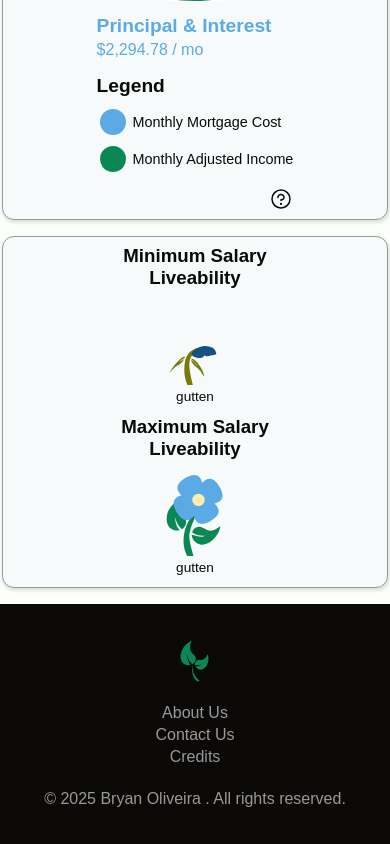
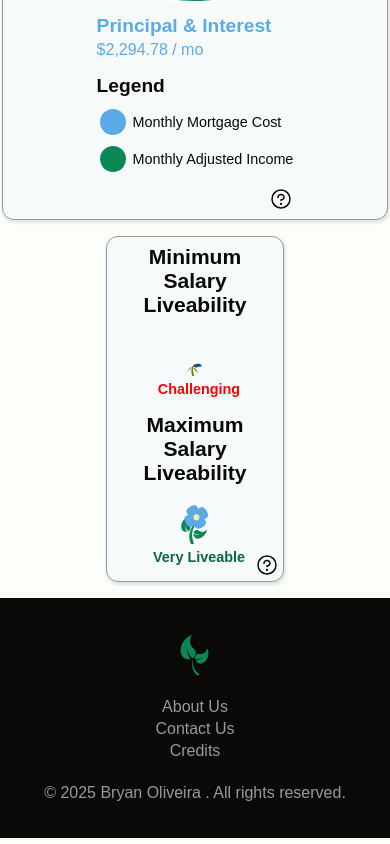
Before and after one commit to BryOliveira/live-able, a Next.js app in the folder liveable/: page /tools/calc in a window 390 px wide. Shown: the part 1613-2457 px from the top of the page. Built offline with nearby package versions, Linux system fonts and the light colour scheme; a web font is replaced by a local one.

Commit message:
fixed plants for mobile, realized calcualtor is wrong.

```diff
--- a/liveable/src/app/components/tools/calc/flowerwrapper.tsx
+++ b/liveable/src/app/components/tools/calc/flowerwrapper.tsx
@@ -1,5 +1,6 @@
 import Flower from './svg/flower';
 import WiltingFlower from './svg/wiltingflower';
+import { QuestionIcon } from '@phosphor-icons/react';
 import { formResultsProps } from './graphwrapper';
 import * as Tool from '@/lib/utils/tools';
 
@@ -12,24 +13,86 @@ export default function FlowerWrapper({ formResults }: formResultsProps) {
   const maxPercent = monthlyCost / maxIncome;
 
 
+  const getFlowerScale = (percentIncome: number, isHealthy: boolean) => {
+    if (isHealthy) {
+      return Math.min(1.2, Math.max(0.8, 1.2 - (percentIncome)));
+    } else {
+      const baseScale = 1;
+      const shrinkRate = Math.max(0, (percentIncome - 0.28) * 0.6);
+      return Math.max(0.1, baseScale - shrinkRate);
+    }
+  };
+
   const flowerDiv = (percentIncome: number) => {
-    if (percentIncome < .25) {
-      return (<><Flower /><p>gutten</p></>);
-    }
-    else {
-      return (<><WiltingFlower /><p>gutten</p></>);
-    }
+    const isHealthy = percentIncome < 0.28;
+    const scale = getFlowerScale(percentIncome, isHealthy);
+
+    const getStatusText = (percent: number) => {
+      if (percent < 0.15) return 'Very Liveable';
+      if (percent < 0.25) return 'Liveable';
+      if (percent < 0.28) return 'Manageable';
+      if (percent < 0.35) return 'Tight';
+      return 'Challenging';
+    };
+
+    const getTextColor = (percent: number) => {
+      if (percent < 0.15) {
+        return '#086942';
+      }
+      const clampedPercent = Math.min(0.5, Math.max(0.15, percent));
+      const greenColor = { r: 8, g: 105, b: 66 };
+      const redColor = { r: 255, g: 0, b: 0 };
+      const ratio = (clampedPercent - 0.15) / (0.5 - 0.15);
+      const r = Math.round(greenColor.r + (redColor.r - greenColor.r) * ratio);
+      const g = Math.round(greenColor.g + (redColor.g - greenColor.g) * ratio);
+      const b = Math.round(greenColor.b + (redColor.b - greenColor.b) * ratio);
+      return `rgb(${r}, ${g}, ${b})`;
+    };
+
+    return (
+      <div className="flower-container">
+        <div
+          className="flower-svg"
+          style={{
+            transform: `scale(${scale})`,
+            display: 'flex',
+            alignItems: 'center',
+            justifyContent: 'center',
+            margin: '0 auto'
+          }}
+        >
+          {isHealthy ? <Flower /> : <WiltingFlower />}
+        </div>
+        <p
+          className="flower-status"
+          style={{ color: getTextColor(percentIncome) }}
+        >
+          {getStatusText(percentIncome)}
+        </p>
+      </div>
+    );
   };
 
   return (
     <div className='flower-wrapper'>
-      <div id='min-flower'>
+      <div id='min-flower' style={{ display: 'flex', flexDirection: 'column', alignItems: 'center', justifyContent: 'center' }}>
         <h3>Minimum Salary Liveability</h3>
         {flowerDiv(minPercent)}
       </div>
-      <div id='max-flower'>
+      <div id='max-flower' style={{ display: 'flex', flexDirection: 'column', alignItems: 'center', justifyContent: 'center' }}>
         <h3>Maximum Salary Liveability</h3>
         {flowerDiv(maxPercent)}
+      </div>
+      <div className='flower-tip-container'>
+        <QuestionIcon size={24} id='question' />
+        <span className='tooltip'>
+          <p><strong>Liveability Categories:</strong></p>
+          <p><strong id='vl'>Very Liveable:</strong> &lt;15% of income</p>
+          <p><strong id='l'>Liveable:</strong> 15-25% of income</p>
+          <p><strong id='m'>Manageable:</strong> 25-28% of income</p>
+          <p><strong id='t'>Tight:</strong> 28-35% of income</p>
+          <p><strong id='c'>Challenging:</strong> &gt;35% of income</p>
+        </span>
       </div>
     </div>
   );
--- a/liveable/src/styles/globals.css
+++ b/liveable/src/styles/globals.css
@@ -3,7 +3,7 @@
   --foreground: #0a0908;
   --nav-background: #ffffff;
   --nav-foreground: #100f0f;
-  --blue-accent: hsl(206, 74%, 63%);
+  --blue-accent: #5baae6;
   /* --blue-gradient: #5093c7; */
   --green-accent: #0A8754;
   --green-hover: #086942;
--- a/liveable/src/styles/mobile-tool-styles.css
+++ b/liveable/src/styles/mobile-tool-styles.css
@@ -15,8 +15,7 @@
   }
 
   .flower-wrapper {
-    width: 100%;
-    max-width: 700px;
+    width: inherit;
   }
 }
 
@@ -48,8 +47,7 @@
 
   .flower-wrapper {
     grid-area: 3 / 1 / 4 / 2;
-    width: 100%;
-    max-width: 600px;
+    width: inherit;
     height: auto;
     min-height: 120px;
     justify-content: space-around;
@@ -129,14 +127,35 @@
     align-items: center;
     gap: 1rem;
     height: auto;
+    min-height: auto;
   }
 
-  .flower-wrapper > * {
+  .flower-wrapper > div:not(.flower-tip-container) {
     width: 100%;
-    max-width: 200px;
+    max-width: 250px;
     height: auto;
-    justify-content: center;
+    min-height: 140px;
+    justify-content: flex-start;
     text-align: center;
+    position: relative;
+  }
+
+  .flower-tip-container {
+    position: absolute;
+    bottom: 0.5rem;
+    right: 0.5rem;
+    align-self: flex-end;
+    margin: 0;
+    margin-left: 0;
+  }
+
+  .flower-tip-container .tooltip {
+    width: 80vw;
+    max-width: 280px;
+    right: 50%;
+    transform: translateX(50%);
+    bottom: 100%;
+    margin-bottom: 0.5rem;
   }
 
   #info {
@@ -211,11 +230,32 @@
   .flower-wrapper {
     padding: 0.75rem;
     gap: 0.75rem;
+    min-height: auto;
   }
 
-  .flower-wrapper p {
-    font-size: clamp(0.9rem, 3vw, 1.1rem);
-    margin: 0.5rem 0;
+  .flower-wrapper > div:not(.flower-tip-container) {
+    max-width: 200px;
+    display: flex;
+    flex-direction: column;
+    align-items: center;
+    justify-content: center;
+  }
+
+  .flower-tip-container {
+    position: absolute;
+    bottom: 0.25rem;
+    right: 0.25rem;
+    margin: 0;
+  }
+
+  .flower-tip-container .tooltip {
+    width: 85vw;
+    max-width: 240px;
+    font-size: clamp(0.8rem, 2.5vw, 0.9rem);
+  }
+
+  .flower-svg svg {
+    width: 50px !important;
   }
 
   #info {
@@ -291,11 +331,40 @@
   .flower-wrapper {
     padding: 0.5rem;
     gap: 0.5rem;
+    min-height: auto;
   }
 
-  .flower-wrapper p {
-    font-size: 0.85rem;
-    margin: 0.25rem 0;
+  .flower-wrapper > div:not(.flower-tip-container) {
+    max-width: 160px;
+    display: flex;
+    flex-direction: column;
+    align-items: center;
+    justify-content: center;
+  }
+
+  .flower-tip-container {
+    position: absolute;
+    bottom: 0.25rem;
+    right: 0.25rem;
+    margin: 0;
+  }
+
+  .flower-tip-container .tooltip {
+    width: 90vw;
+    max-width: 200px;
+    font-size: 0.75rem;
+  }
+
+  .flower-svg svg {
+    width: 40px !important;
+    margin-bottom: 0;
+    margin-top: 0.5rem;
+  }
+
+  .flower-status {
+    font-size: 0.9rem !important;
+    margin: -0.2rem 0 0 0 !important;
+    padding: 0.5rem 0 0 0.5rem !important;
   }
 
   #info {
--- a/liveable/src/styles/tool-styles.css
+++ b/liveable/src/styles/tool-styles.css
@@ -233,6 +233,12 @@ input:invalid, .error {
   position: relative;
 }
 
+.flower-wrapper .tip-container {
+  position: absolute;
+  display: flex;
+  justify-content: flex-end;
+}
+
 #question {
   color: var(--foreground);
 }
@@ -259,6 +265,10 @@ input:invalid, .error {
   transition: var(--fade);
 }
 
+.tooltip {
+  z-index: 3;
+}
+
 .tooltip p {
   margin: .5rem 0;
   line-height: 1.5;
@@ -267,19 +277,116 @@ input:invalid, .error {
 .flower-wrapper {
   grid-area: 2 / 2 / 3 / 3;
   display: flex;
-  padding: 1rem 1rem 0 1rem;
+  padding: 0.2rem 1rem 0 1rem;
   border-radius: 12px;
   border: 1px solid var(--grayed-item);
   box-shadow: 1px 2px 3px 1px rgba(0, 0, 0, 0.1);
   background-color: var(--gray-hover);
-  width: 700px;
-  height: 138px;
+  min-height: 138px;
+  position: relative;
 }
 
-.flower-wrapper > div {
-  align-items: center;
-  width: 350px;
-  height: inherit;
+.flower-wrapper {
+  font-size: 18px;
+}
+
+.flower-wrapper > div:not(.flower-tip-container) {
   display: flex;
   flex-direction: column;
+  width: 350px;
 }
+
+.flower-tip-container {
+  align-self: flex-end;
+  margin-left: auto;
+  margin-bottom: .5rem;
+  margin-top: auto;
+  padding: 0;
+  width: 24px;
+  height: 24px;
+  display: flex;
+}
+
+.flower-tip-container .tooltip {
+  visibility: hidden;
+  opacity: 0;
+  position: absolute;
+  padding: .5rem 1rem;
+  border-radius: 8px;
+  width: 250px;
+  bottom: 80%;
+  right: 0;
+  margin-bottom: 0.5rem;
+  background-color: var(--gray-hover);
+  border: 2px solid var(--grayed-item);
+  box-shadow: 1px 2px 3px 1px rgba(0, 0, 0, 0.1);
+  font-size: 15px;
+  transition: var(--fade);
+  z-index: 10;
+}
+
+.flower-tip-container:hover .tooltip {
+  visibility: visible;
+  opacity: 1;
+  transition: var(--fade);
+}
+
+.flower-container {
+  position: relative;
+  display: flex;
+  flex-direction: column;
+  justify-content: space-between;
+  width: 100%;
+  height: 100%;
+  padding: 0.5rem 0;
+}
+
+.flower-svg {
+  position: relative;
+  flex-shrink: 0;
+  transform-origin: bottom center;
+  transition: all 0.6s cubic-bezier(0.34, 1.56, 0.64, 1);
+}
+
+.flower-svg svg {
+  width: 60px;
+  height: auto;
+  align-self: flex-end;
+}
+
+.flower-status {
+  position: relative;
+  font-weight: 600;
+  font-size: 1.2rem;
+  text-align: center;
+  transition: color 0.6s ease;
+  flex-shrink: 0;
+}
+
+.healthy-flower {
+  z-index: 2;
+}
+
+.wilting-flower {
+  z-index: 1;
+}
+
+#vl {
+  color: var(--green-hover);
+}
+
+#l {
+  color: #044128;
+}
+
+#t {
+  color: #612f2d;
+}
+
+#m {
+  color: #5c4a2e;
+}
+
+#c {
+  color: #EE0000
+}
```
